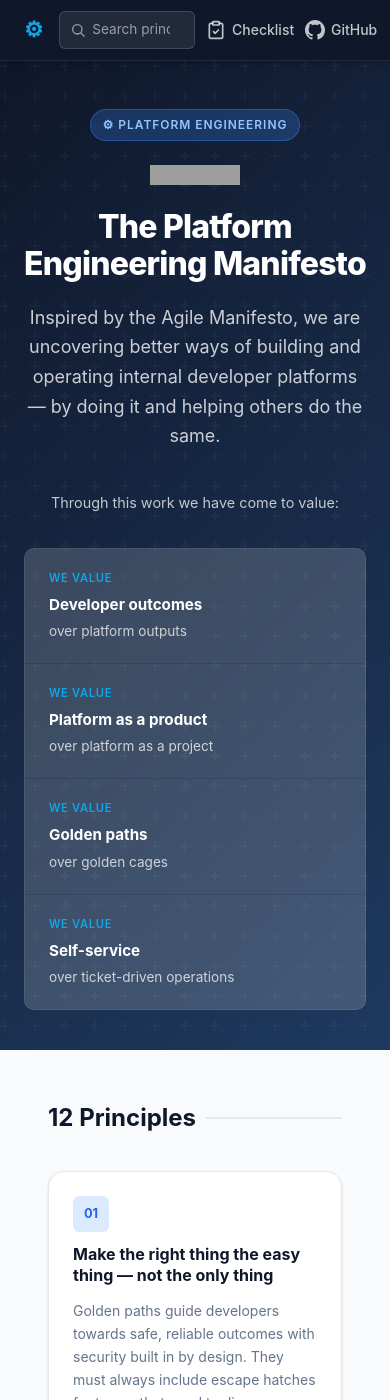
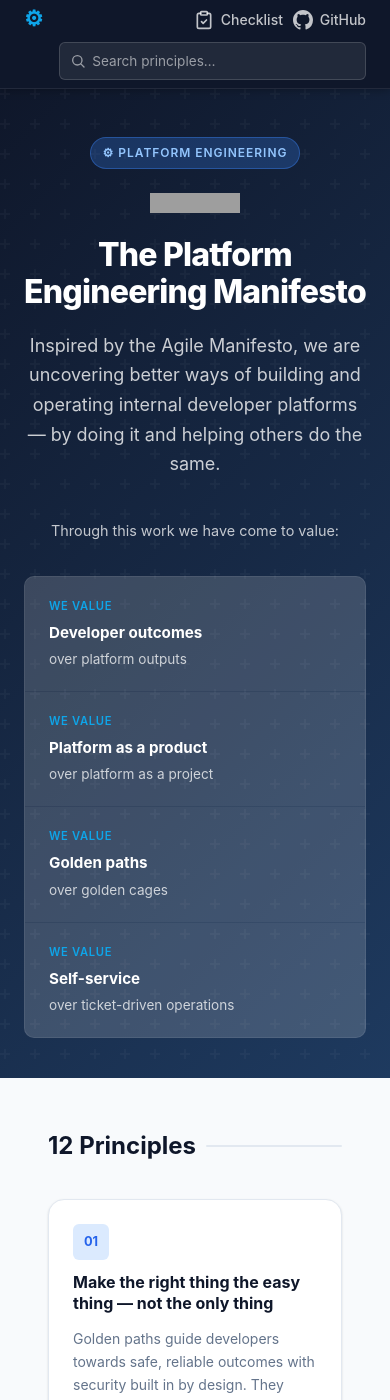
Before and after one commit to landro/platform-engineering, a Jekyll site: the page built from index.md, in a window 390 px wide and 1400 px high. Built offline with Jekyll 4.4.1, drawn with Linux system fonts in a browser that asks for light colours; grey boxes are pictures that could not be loaded.

Commit message:
fix: improve mobile search layout and dropdown sizing
Agent-Logs-Url: https://github.com/landro/platform-engineering/sessions/d65035a5-55a1-4c80-9cd4-0c530799228d

Co-authored-by: landro <45769+landro@users.noreply.github.com>

```diff
--- a/assets/css/style.css
+++ b/assets/css/style.css
@@ -704,9 +704,32 @@ button:focus-visible {
   .logo-text { display: none; }
   .principle-content ol li { flex-direction: column; gap: .5rem; }
   .principle-content ol li::before { width: 1.5rem; height: 1.5rem; }
-  .nav-links { gap: .65rem; }
-  .site-search-input { width: 8.5rem; }
-  .site-search-input:focus { width: 11rem; }
+  .site-nav {
+    height: auto;
+    min-height: 3.75rem;
+    padding-block: .5rem;
+    align-items: flex-start;
+  }
+  .nav-links {
+    gap: .65rem;
+    flex-wrap: wrap;
+    justify-content: flex-end;
+  }
+  .site-search {
+    order: 3;
+    flex: 1 1 100%;
+  }
+  .site-search-input {
+    width: 100%;
+    min-width: 0;
+  }
+  .site-search-input:focus { width: 100%; }
+  .site-search-results {
+    left: 0;
+    right: 0;
+    width: 100%;
+    max-height: 60vh;
+  }
 }
 
 @media (max-width: 400px) {
```
